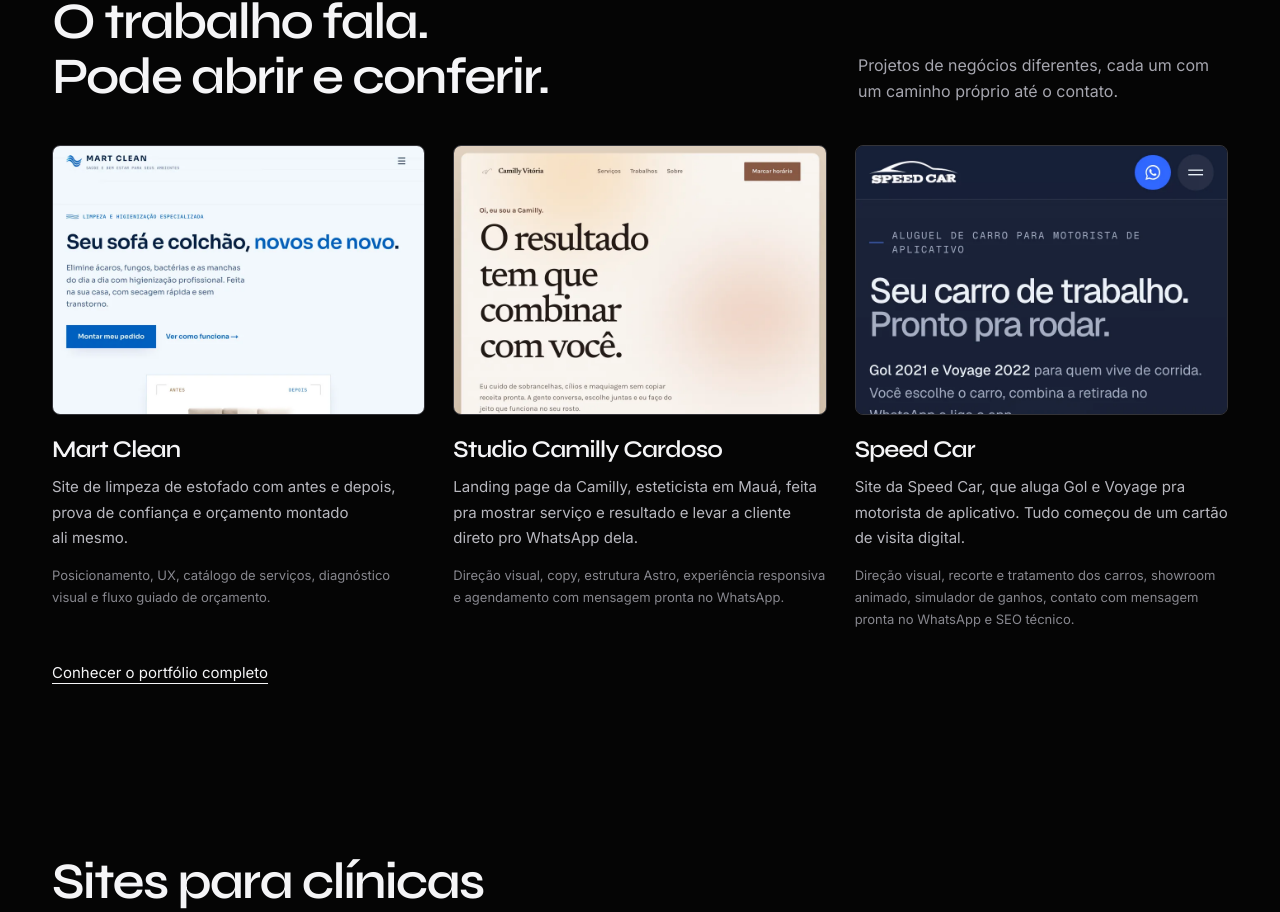
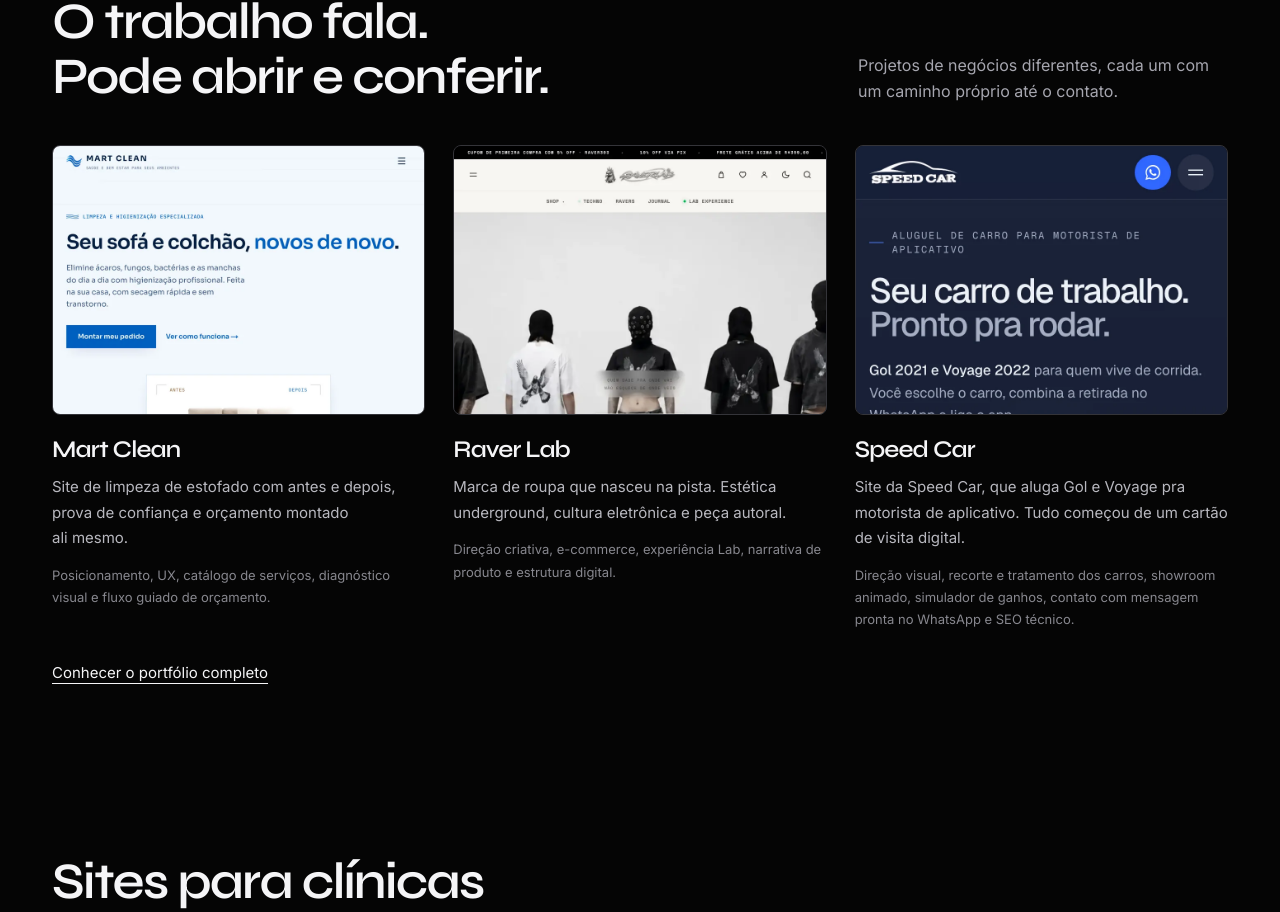
Before and after one commit to studioraverlab-eng/vitor-lorenzi-studio, a Next.js app: page /criar-site in a window 1280 px wide. Shown: the part 980-1892 px from the top of the page. Built offline with nearby package versions, Linux system fonts and the light colour scheme; a web font is replaced by a local one.

Commit message:
Troca Studio Camilly Cardoso por Raver Lab na página /criar-site

```diff
--- a/src/app/criar-site/page.tsx
+++ b/src/app/criar-site/page.tsx
@@ -14,7 +14,7 @@
   twitter: { card: 'summary', title: 'Criação de sites | Vitor Lorenzi Studio', images: [] },
 }
 
-const selected = ['mart-clean', 'camilly-cardoso', 'speed-car'].map(id => projects.find(project => project.id === id)!)
+const selected = ['mart-clean', 'raver-lab', 'speed-car'].map(id => projects.find(project => project.id === id)!)
 
 export default function AcquisitionPage() {
   return <div className="acq">
```
